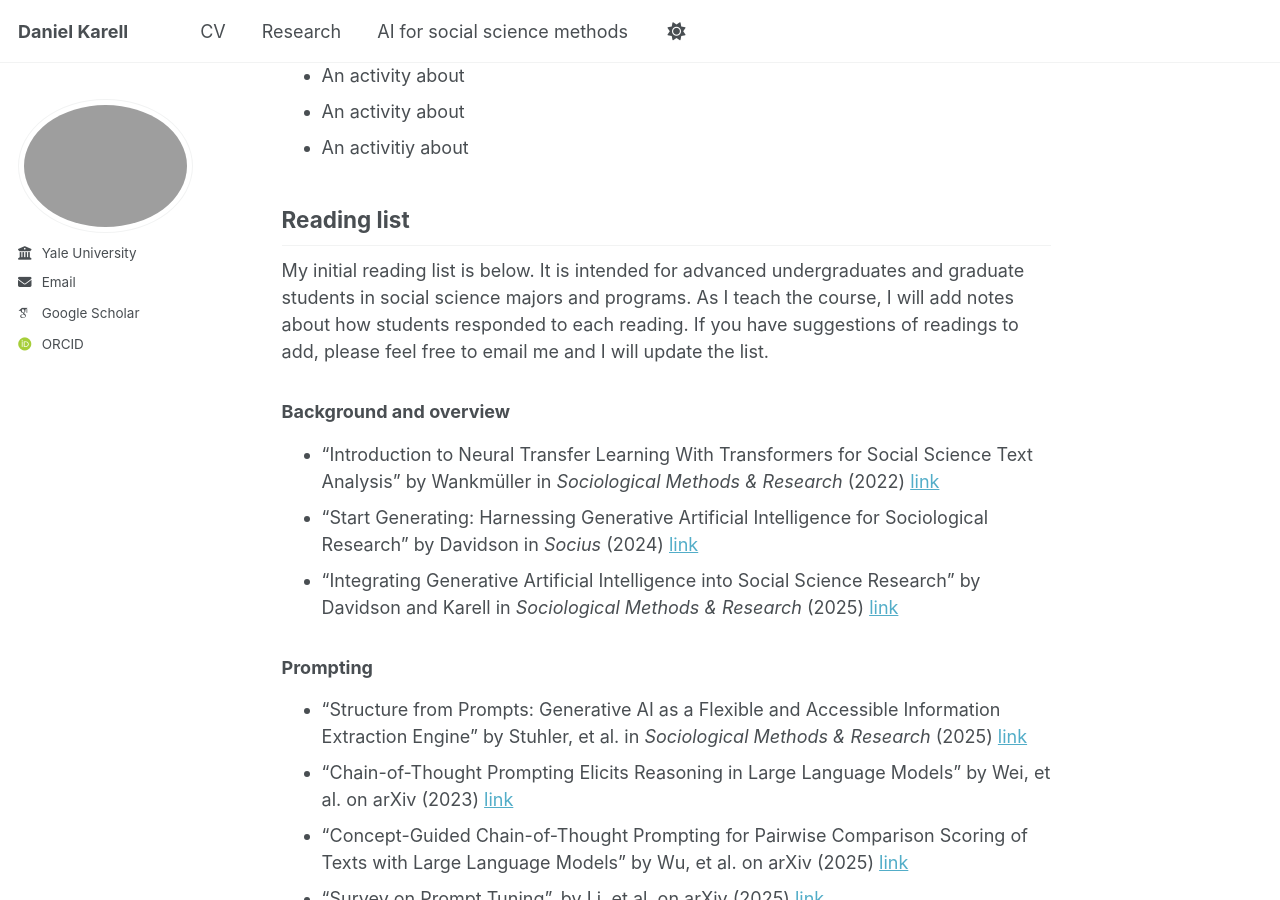
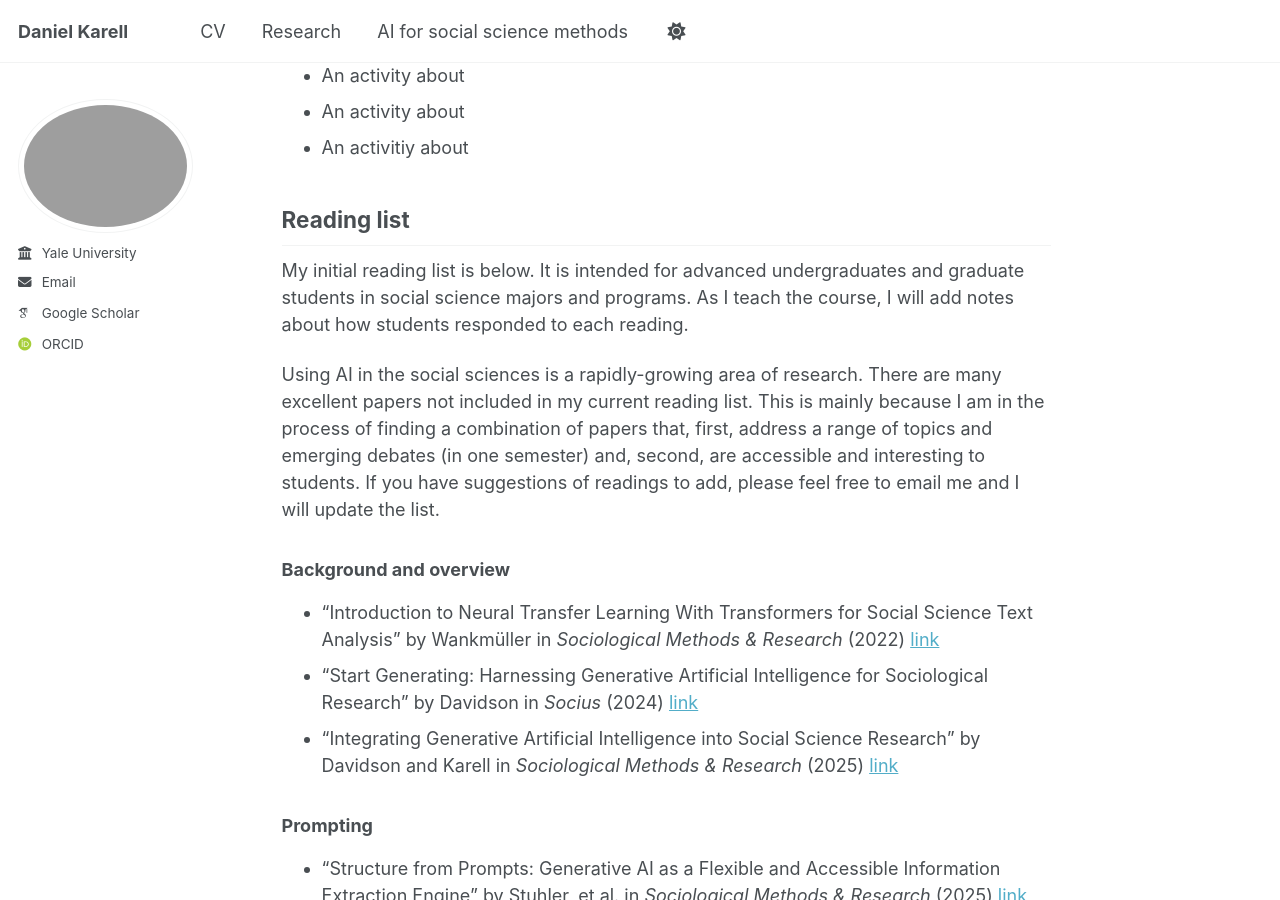
Before and after one commit to dkarell/dkarell.github.io, a Jekyll site: the page built from _pages/ai_for_social_science_methods.md, in a window 1280 px wide and 900 px high, scrolled down 518 px. Built offline with Jekyll 4.4.1, drawn with Linux system fonts in a browser that asks for light colours; some web fonts are replaced; a script that is not in the unit is left out.

Commit message:
Update ai_for_social_science_methods.md

```diff
--- a/_pages/ai_for_social_science_methods.md
+++ b/_pages/ai_for_social_science_methods.md
@@ -18,7 +18,9 @@ The files for the programming-based activities (or "labs" or "problems sets") ca
 
 ## Reading list
 
-My initial reading list is below. It is intended for advanced undergraduates and graduate students in social science majors and programs. As I teach the course, I will add notes about how students responded to each reading. If you have suggestions of readings to add, please feel free to email me and I will update the list.
+My initial reading list is below. It is intended for advanced undergraduates and graduate students in social science majors and programs. As I teach the course, I will add notes about how students responded to each reading.
+
+Using AI in the social sciences is a rapidly-growing area of research. There are many excellent papers not included in my current reading list. This is mainly because I am in the process of finding a combination of papers that, first, address a range of topics and emerging debates (in one semester) and, second, are accessible and interesting to students. If you have suggestions of readings to add, please feel free to email me and I will update the list.
 
 ### Background and overview
 
```
